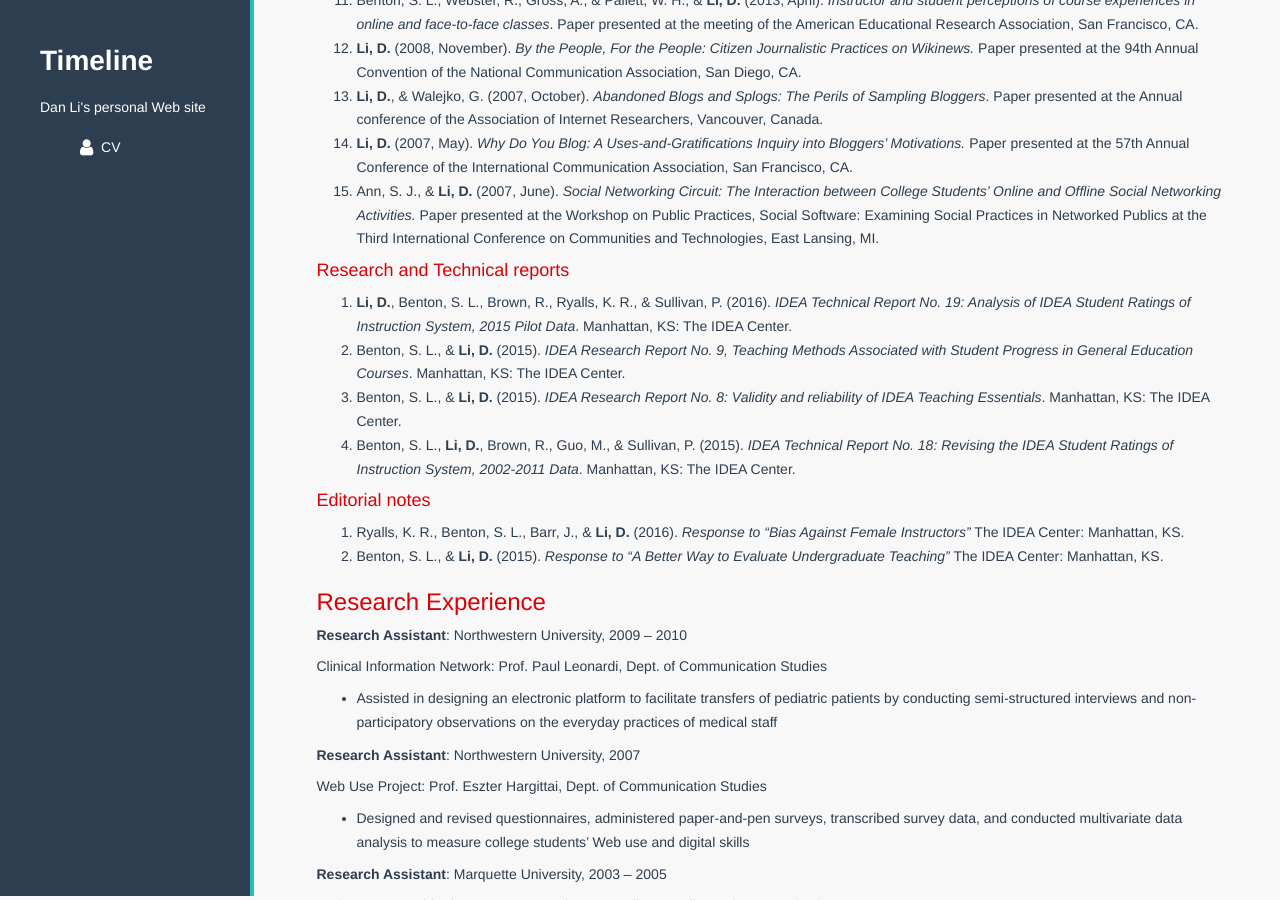
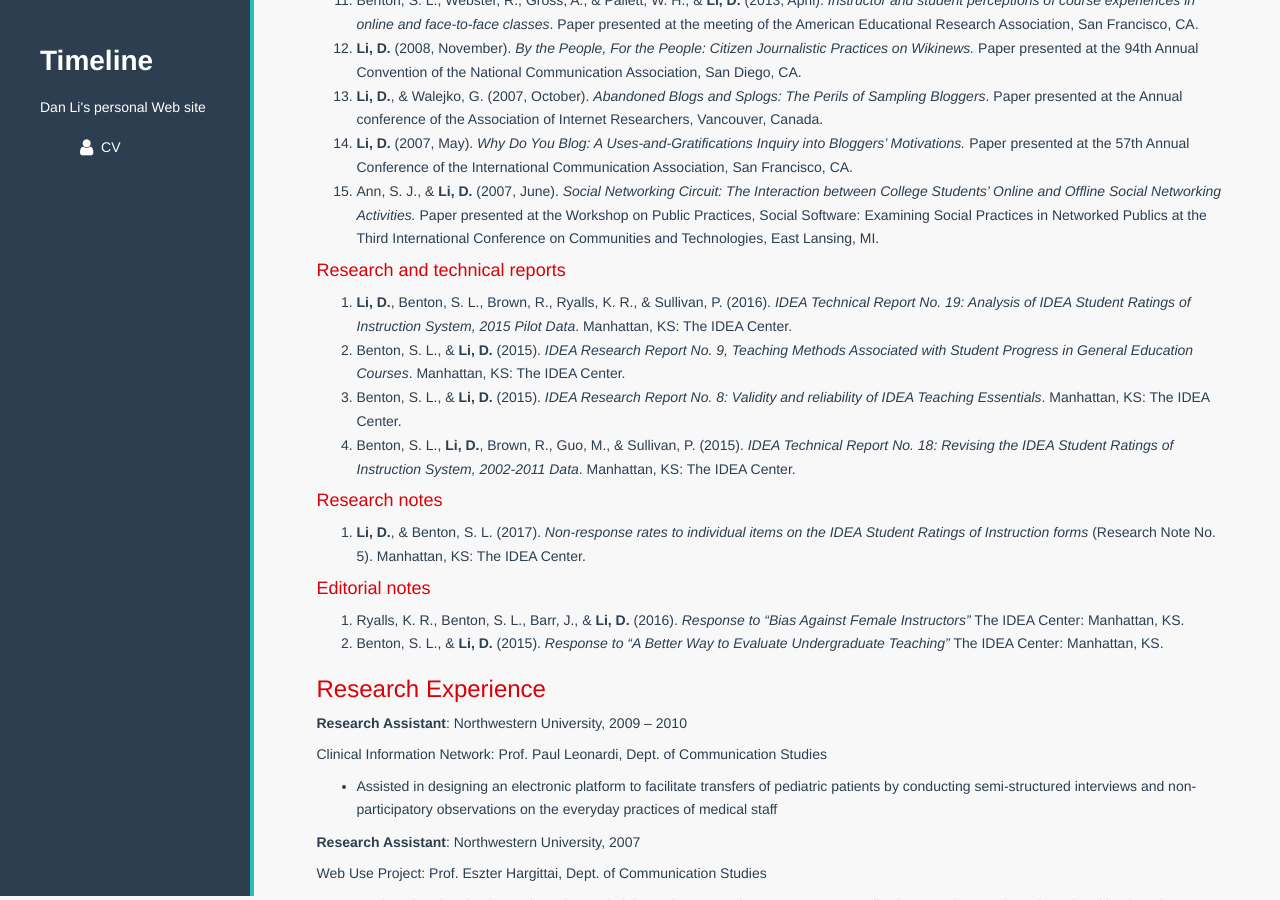
Before and after one commit to danli-ds/danliIDEA.github.io, a Jekyll site: the page built from CV/index.md, in a window 1280 px wide and 900 px high, scrolled down 1403 px. Built offline with Jekyll 4.4.1, drawn with Linux system fonts in a browser that asks for light colours; nearby versions of some CDN libraries.

Commit message:
add research note #5

```diff
--- a/CV/index.md
+++ b/CV/index.md
@@ -58,12 +58,16 @@ Manhattan, KS 66502
 1. **Li, D.** (2007, May). *Why Do You Blog: A Uses-and-Gratifications Inquiry into Bloggers’ Motivations.* Paper presented at the 57th Annual Conference of the International Communication Association, San Francisco, CA.
 1. Ann, S. J., & **Li, D.** (2007, June). *Social Networking Circuit: The Interaction between College Students' Online and Offline Social Networking Activities.* Paper presented at the Workshop on Public Practices, Social Software: Examining Social Practices in Networked Publics at the Third International Conference on Communities and Technologies, East Lansing, MI.
 
-#### Research and Technical reports
+#### Research and technical reports
 
 1.  **Li, D.**, Benton, S. L., Brown, R., Ryalls, K. R., & Sullivan, P. (2016). *IDEA Technical Report No. 19: Analysis of IDEA Student Ratings of Instruction System, 2015 Pilot Data*. Manhattan, KS: The IDEA Center.
 1. Benton, S. L., & **Li, D.** (2015). *IDEA Research Report No. 9, Teaching Methods Associated with Student Progress in General Education Courses*. Manhattan, KS: The IDEA Center.
 1. Benton, S. L., & **Li, D.** (2015). *IDEA Research Report No. 8: Validity and reliability of IDEA Teaching Essentials*. Manhattan, KS: The IDEA Center.
 1. Benton, S. L., **Li, D.**, Brown, R., Guo, M., & Sullivan, P. (2015). *IDEA Technical Report No. 18: Revising the IDEA Student Ratings of Instruction System, 2002-2011 Data*. Manhattan, KS: The IDEA Center.
+
+#### Research notes
+
+1. **Li, D.**, & Benton, S. L. (2017). *Non-response rates to individual items on the IDEA Student Ratings of Instruction forms* (Research Note No. 5). Manhattan, KS: The IDEA Center.
 
 #### Editorial notes
 
```
